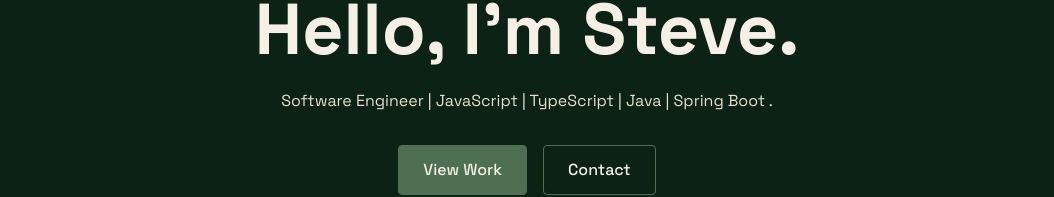
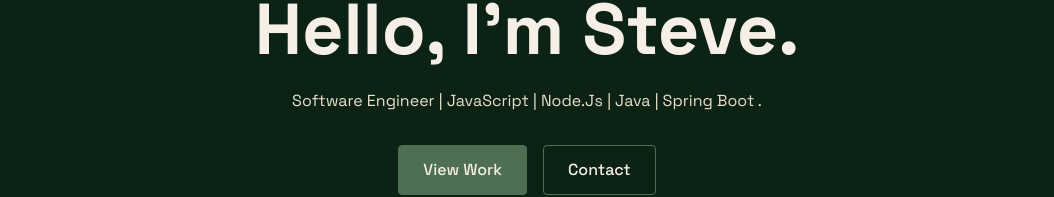
Before and after one commit to stevenovak123/portfolio, a React (Vite) app: page / in a window 1280 px wide. Shown: the part 306-503 px from the top of the page, without its empty margins (113-1167 px from the left). Built offline with nearby package versions, Linux system fonts and the light colour scheme.

Commit message:
updated URLS and Home page

```diff
--- a/src/components/sections/Home.jsx
+++ b/src/components/sections/Home.jsx
@@ -13,7 +13,7 @@
             Hello, I'm Steve.
           </h1>
           <p className='text-[rgb(232,223,202)] text-l mb-8 max-w-lg mx-auto'>
-            Software Engineer | JavaScript | TypeScript | Java | Spring Boot .
+            Software Engineer | JavaScript | Node.Js | Java | Spring Boot .
           </p>
           <div className='flex justify-center space-x-4'>
             <a
--- a/src/components/sections/Work.jsx
+++ b/src/components/sections/Work.jsx
@@ -70,7 +70,7 @@
               <div className=' flex justify-between items-center'>
                 <a
                   className='text-[rgb(79,111,82)] hover:text-[rgb(124,164,128)] transition-colors my-4'
-                  href='https://github.com/stevenovak123/SOA_assignment'
+                  href='https://github.com/stevenovak123/event-platform'
                   target='_blank'
                   rel='noopener noreferrer'
                 >
```
